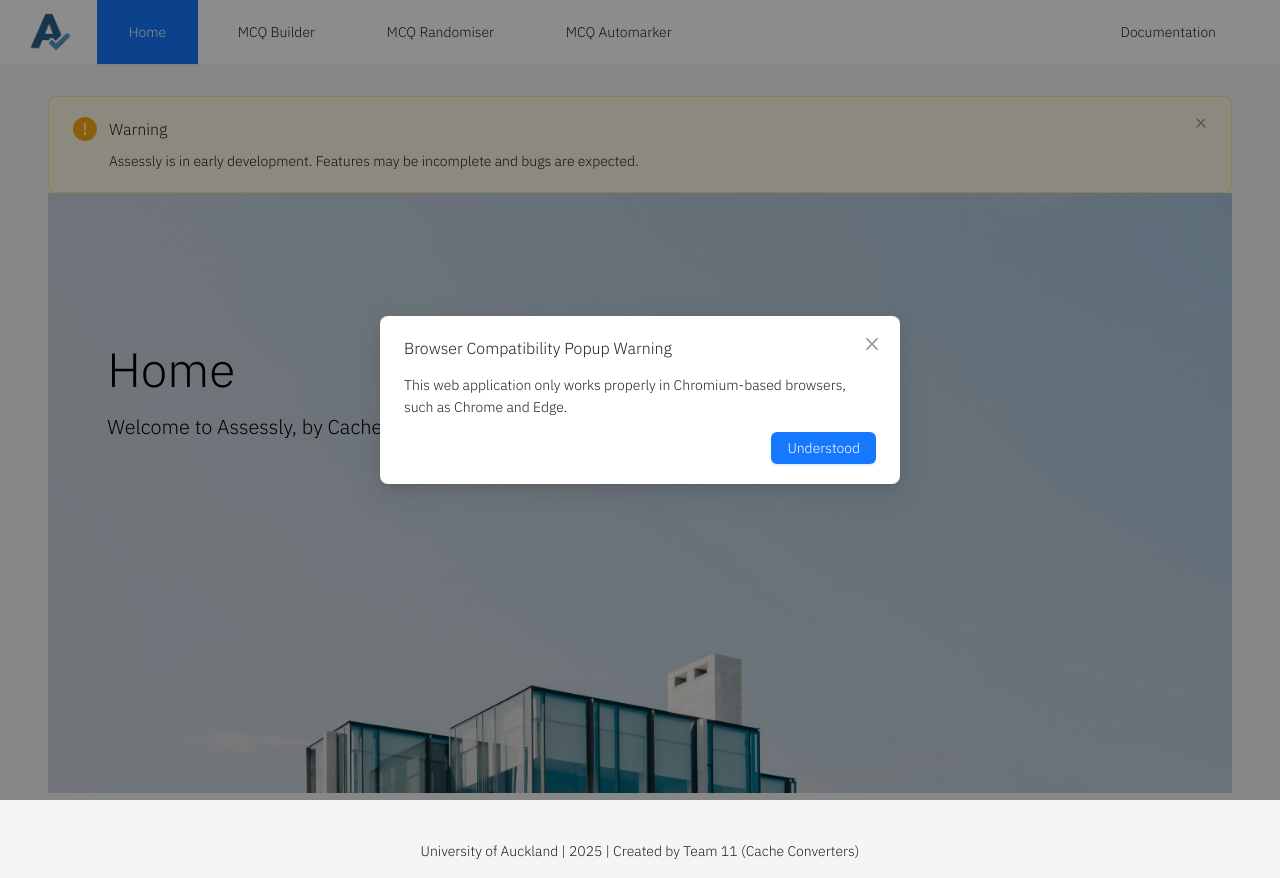
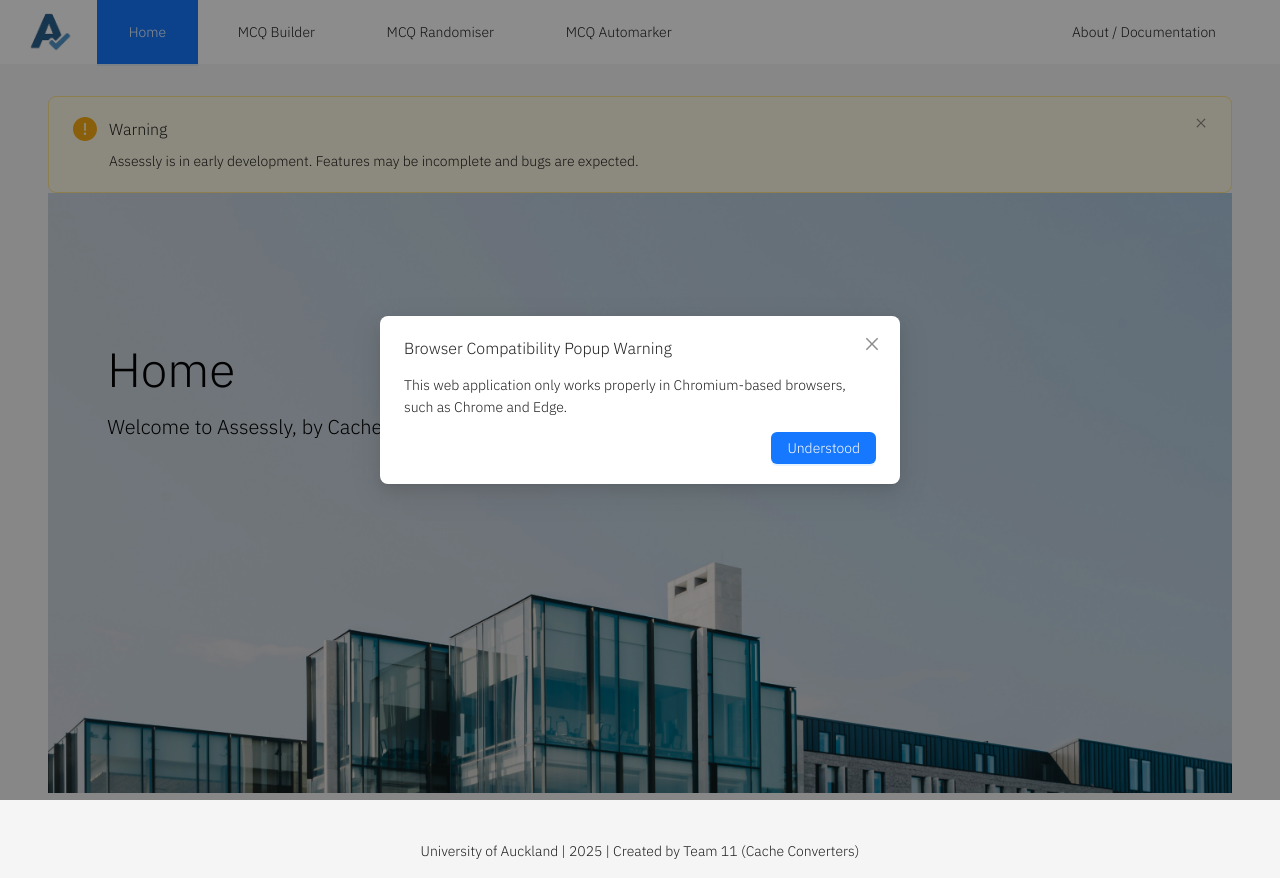
Before and after one commit to uoa-compsci399-2025-s1/capstone-project-2025-s1-team-11, a React (Vite) app in the folder client/: page / in a window 1280 px wide. Built offline with nearby package versions, Linux system fonts and the light colour scheme.

Commit message:
Small visual design changes
Changes to home/documentation page layout, and small design changes on home page.

```diff
--- a/client/src/components/Layout.jsx
+++ b/client/src/components/Layout.jsx
@@ -5,6 +5,7 @@ import { Link, useLocation } from 'react-router';
 import logo from "../../public/AssesslyLogoSmall.png";
 
 const { Header, Content, Footer } = Layout;
+const isPlainPage = location.pathname === "/" || location.pathname === "/documentation";
 
 const MCQLayout = ({ children }) => {
   const location = useLocation();
@@ -30,8 +31,7 @@ const MCQLayout = ({ children }) => {
 
       <Content style={{ padding: '32px 48px', flex: 1 }}>
         {
-          isHome ? (
-            // If home page, no border, instead wrapped layout
+          isPlainPage ? (
             children
           ) : (
             <div style={{ maxWidth: '1200px', margin: '0 auto' }}>
@@ -54,8 +54,8 @@ const MCQLayout = ({ children }) => {
                 {children}
               </div>
             </div>
-          )
-        }
+          )}
+
       </Content>
 
       <Footer style={{ textAlign: 'center', padding: '16px 24px' }}>
--- a/client/src/components/navigation.jsx
+++ b/client/src/components/navigation.jsx
@@ -28,7 +28,7 @@ export function Navigation() {
                     </NavLink>
                 </Space>
                 <a href="/documentation" target="_blank" rel="noopener noreferrer">
-                    <Button type="text" style={{ borderRadius: 0, backgroundColor: "#fff", fontWeight: 500 }}>Documentation</Button>
+                    <Button type="text" style={{ borderRadius: 0, backgroundColor: "#fff", fontWeight: 500 }}>About / Documentation</Button>
                 </a>
             </div>
         </nav>
--- a/client/src/pages/home.jsx
+++ b/client/src/pages/home.jsx
@@ -12,6 +12,7 @@ const Home = () => {
                     width: "100%",
                     height: "600px",
                     objectFit: "cover",
+                    objectPosition: "center 90%",
                     display: "block"
                 }}
             />
```
Also changed, not shown: 1 other file (tests, documents, lock files or other folders).
